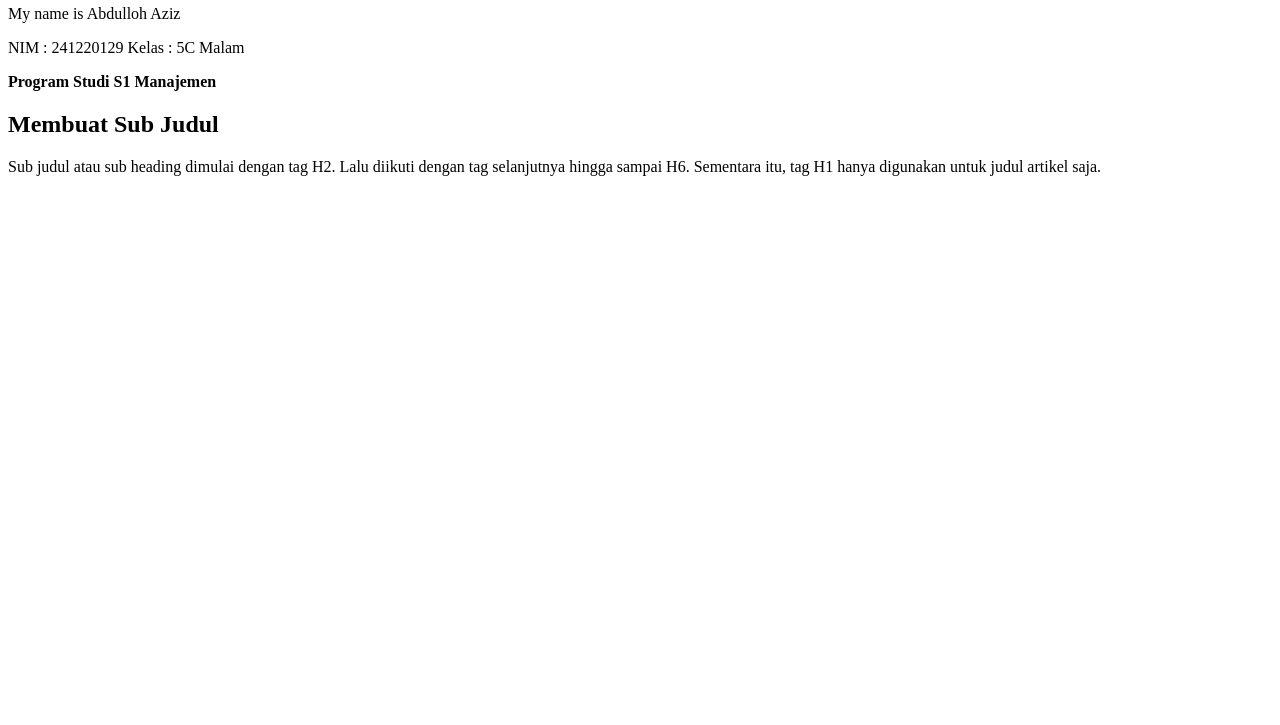
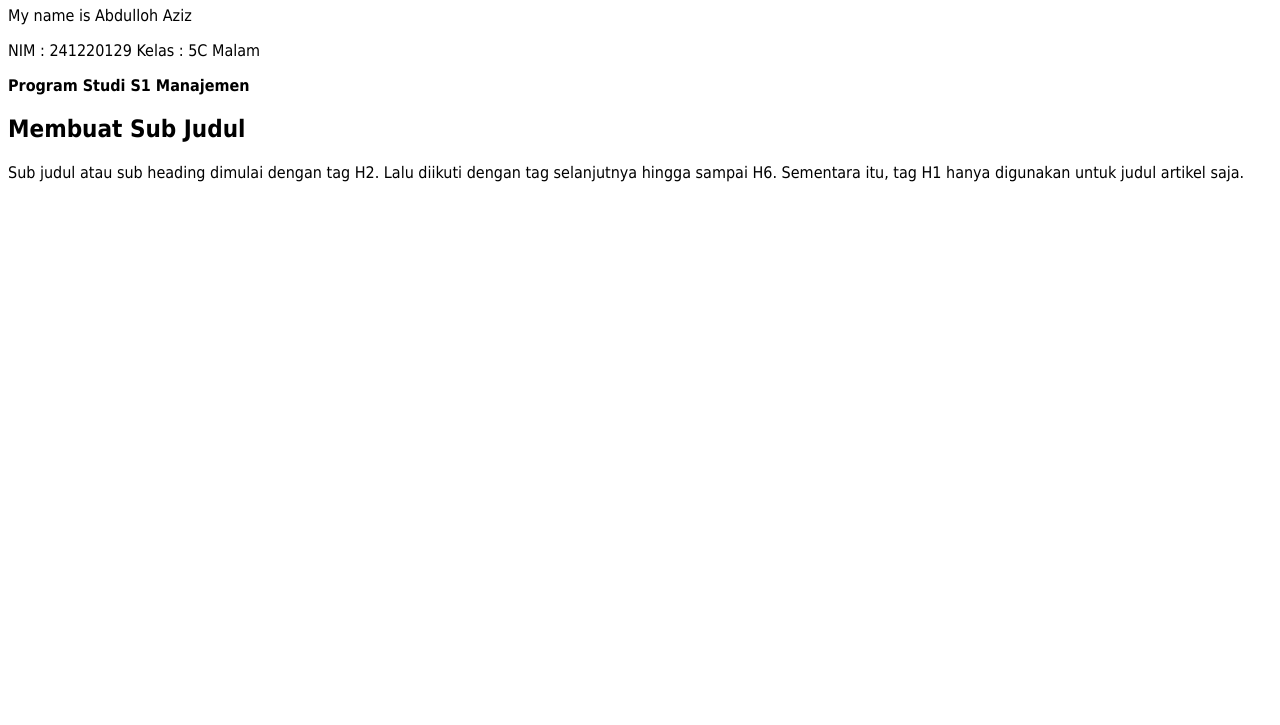
Before and after one commit to aawebprog/exam, a plain HTML site: page index.html in a window 1280 px wide. Shown: the part 75-800 px from the top of the page. Drawn offline with Linux system fonts and the light colour scheme.

Commit message:
Update index.html

```diff
--- a/index.html
+++ b/index.html
@@ -15,7 +15,7 @@
               font-weight: bold;
           }
           body {
-            font-family: poppins;
+            font-family: tahoma;
           }
       </style>
     </head>
```
